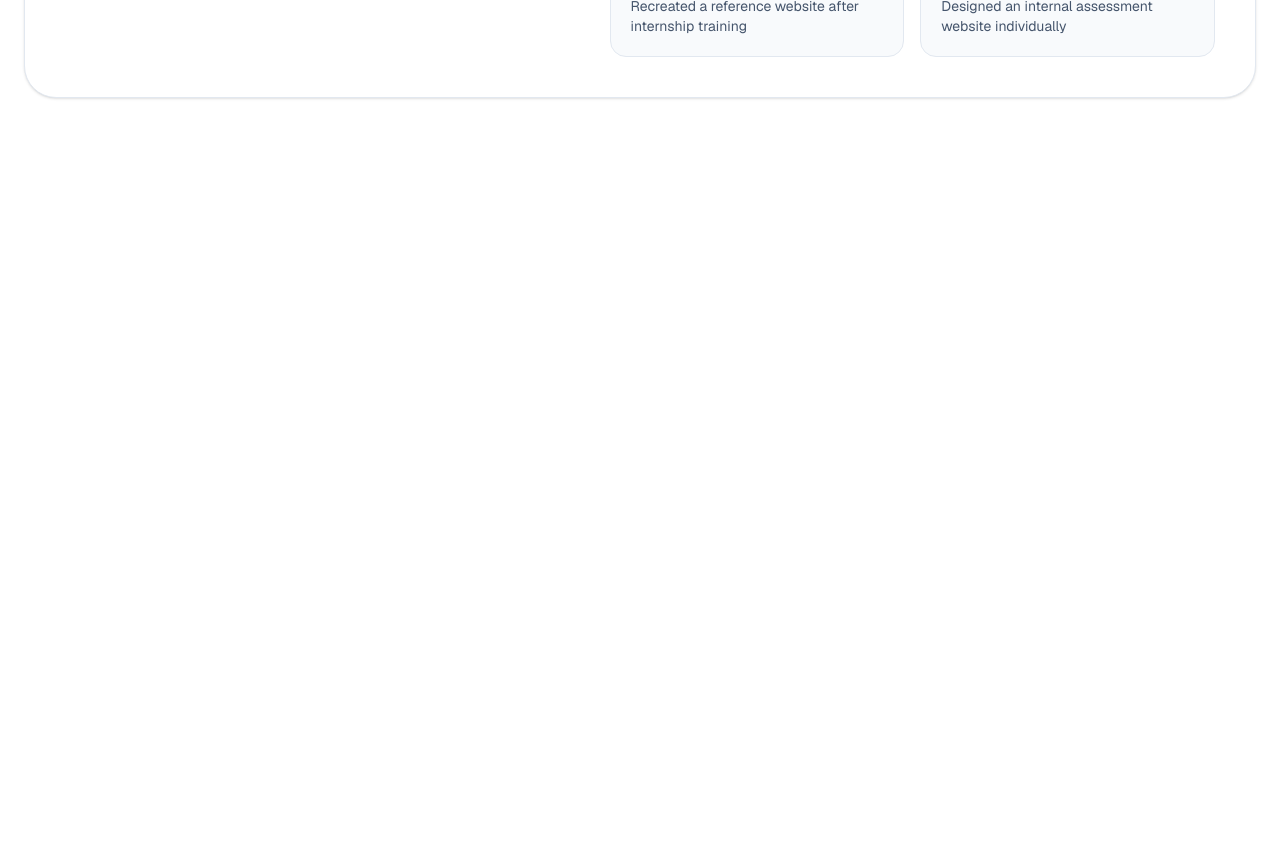
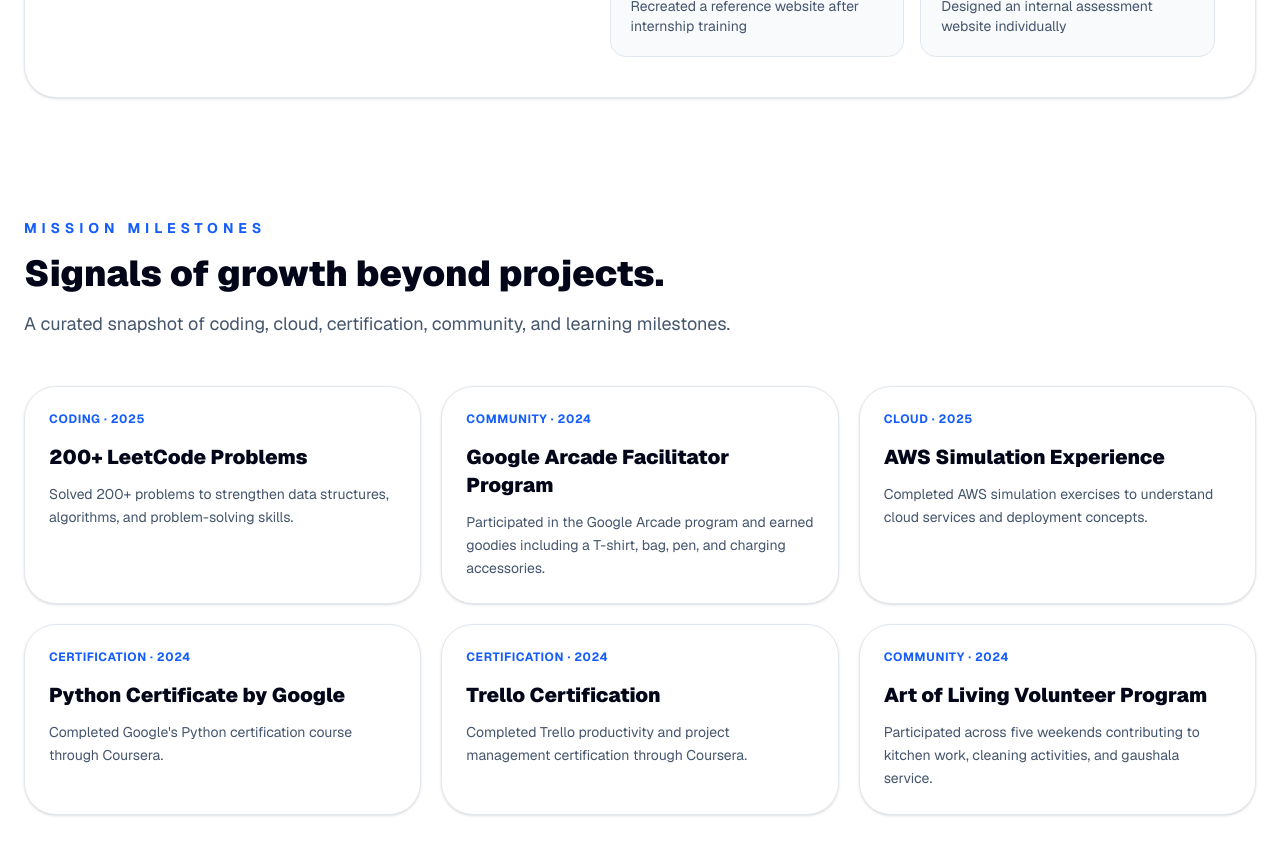
Before and after one commit to HARSHITA-SRIVASTAVA/project-orbit, a Next.js app: page / in a window 1280 px wide. Shown: the part 2440-3294 px from the top of the page. Before the commit the page ends 2578 px from the top, so only its background shows below. Built offline with nearby package versions, Linux system fonts and the light colour scheme.

Commit message:
feat:add milestones preview section

```diff
--- a/app/page.tsx
+++ b/app/page.tsx
@@ -4,6 +4,7 @@
 
 import FeaturedMissions from "@/components/home/FeaturedMissions";
 import ExperiencePreview from "@/components/home/ExperiencePreview";
+import MilestonesPreview from "@/components/home/MilestonesPreview";
 
 export default function Home() {
   return (
@@ -15,6 +16,7 @@
         <CurrentOrbit />
         <FeaturedMissions />
         <ExperiencePreview />
+        <MilestonesPreview />
       </main>
     </>
   );
--- /dev/null
+++ b/components/home/MilestonesPreview.tsx
@@ -0,0 +1,46 @@
+import Container from "@/components/layout/Container";
+import { milestones } from "@/data/milestones";
+
+export default function MilestonesPreview() {
+  return (
+    <section className="py-20">
+      <Container>
+        <div className="mb-12 max-w-3xl">
+          <p className="text-sm font-bold uppercase tracking-[0.35em] text-blue-600">
+            Mission Milestones
+          </p>
+
+          <h2 className="mt-4 text-4xl font-black text-slate-950">
+            Signals of growth beyond projects.
+          </h2>
+
+          <p className="mt-4 text-lg text-slate-600">
+            A curated snapshot of coding, cloud, certification, community, and
+            learning milestones.
+          </p>
+        </div>
+
+        <div className="grid gap-5 md:grid-cols-2 lg:grid-cols-3">
+          {milestones.slice(0, 6).map((milestone) => (
+            <article
+              key={milestone.title}
+              className="rounded-[2rem] border border-slate-200 bg-white p-6 shadow-sm transition hover:border-blue-200 hover:shadow-lg hover:shadow-blue-600/10"
+            >
+              <p className="text-xs font-bold uppercase tracking-wider text-blue-600">
+                {milestone.category} · {milestone.year}
+              </p>
+
+              <h3 className="mt-4 text-xl font-black text-slate-950">
+                {milestone.title}
+              </h3>
+
+              <p className="mt-3 text-sm leading-relaxed text-slate-600">
+                {milestone.description}
+              </p>
+            </article>
+          ))}
+        </div>
+      </Container>
+    </section>
+  );
+}
```
